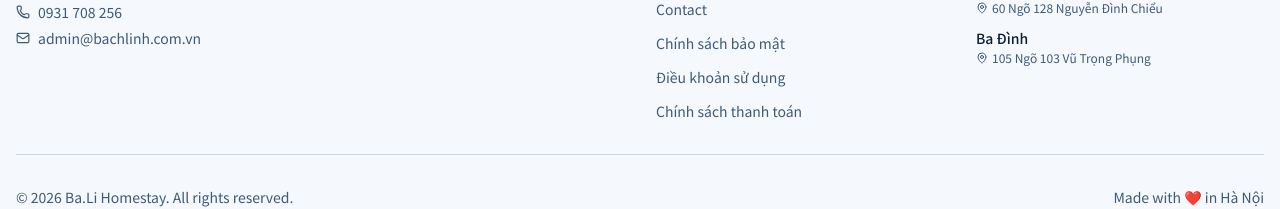
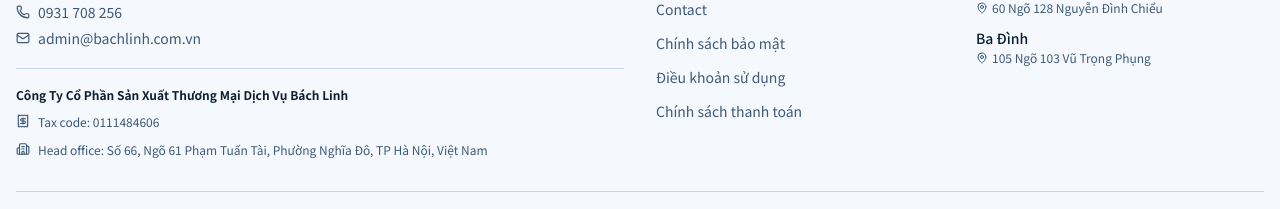
Before and after one commit to tdgiang/BachLinhHomestay, a Next.js app in the folder src/frontend/: page /en in a window 1280 px wide. Shown: the part 2919-3128 px from the top of the page. Built offline with nearby package versions, Linux system fonts and the light colour scheme; no server answers.

Commit message:
update code

```diff
--- a/src/frontend/messages/en.json
+++ b/src/frontend/messages/en.json
@@ -202,6 +202,11 @@
     "phone": "Hotline",
     "email": "Email",
     "address": "Address",
+    "companyName": "Công Ty Cổ Phần Sản Xuất Thương Mại Dịch Vụ Bách Linh",
+    "taxCodeLabel": "Tax code",
+    "taxCode": "0111484606",
+    "headOfficeLabel": "Head office",
+    "headOffice": "Số 66, Ngõ 61 Phạm Tuấn Tài, Phường Nghĩa Đô, TP Hà Nội, Việt Nam",
     "copyright": "© {year} Ba.Li Homestay. All rights reserved."
   },
   "common": {
--- a/src/frontend/messages/vi.json
+++ b/src/frontend/messages/vi.json
@@ -202,6 +202,11 @@
     "phone": "Hotline",
     "email": "Email",
     "address": "Địa chỉ",
+    "companyName": "Công Ty Cổ Phần Sản Xuất Thương Mại Dịch Vụ Bách Linh",
+    "taxCodeLabel": "Mã số thuế",
+    "taxCode": "0111484606",
+    "headOfficeLabel": "Trụ sở",
+    "headOffice": "Số 66, Ngõ 61 Phạm Tuấn Tài, Phường Nghĩa Đô, TP Hà Nội, Việt Nam",
     "copyright": "© {year} Ba.Li Homestay. Bảo lưu mọi quyền."
   },
   "common": {
--- a/src/frontend/src/components/marketing/Footer.tsx
+++ b/src/frontend/src/components/marketing/Footer.tsx
@@ -1,6 +1,6 @@
 import { useTranslations } from "next-intl";
 import { Link } from "@/i18n/navigation";
-import { Phone, Mail, MapPin } from "lucide-react";
+import { Phone, Mail, MapPin, Building2, Receipt } from "lucide-react";
 import { BrandLogo } from "@/components/shared/BrandLogo";
 import { Separator } from "@/components/ui/separator";
 
@@ -57,6 +57,33 @@
               >
                 <Mail className="w-3.5 h-3.5" /> admin@bachlinh.com.vn
               </a>
+            </div>
+
+            <div
+              className="mt-5 pt-4 space-y-2 text-xs leading-relaxed border-t"
+              style={{
+                color: "var(--color-text-secondary)",
+                borderColor: "var(--color-border)",
+              }}
+            >
+              <p
+                className="font-semibold"
+                style={{ color: "var(--color-text-primary)" }}
+              >
+                {t("companyName")}
+              </p>
+              <p className="flex items-start gap-2">
+                <Receipt className="w-3.5 h-3.5 mt-0.5 shrink-0" />
+                <span>
+                  {t("taxCodeLabel")}: {t("taxCode")}
+                </span>
+              </p>
+              <p className="flex items-start gap-2">
+                <Building2 className="w-3.5 h-3.5 mt-0.5 shrink-0" />
+                <span>
+                  {t("headOfficeLabel")}: {t("headOffice")}
+                </span>
+              </p>
             </div>
           </div>
 
```
